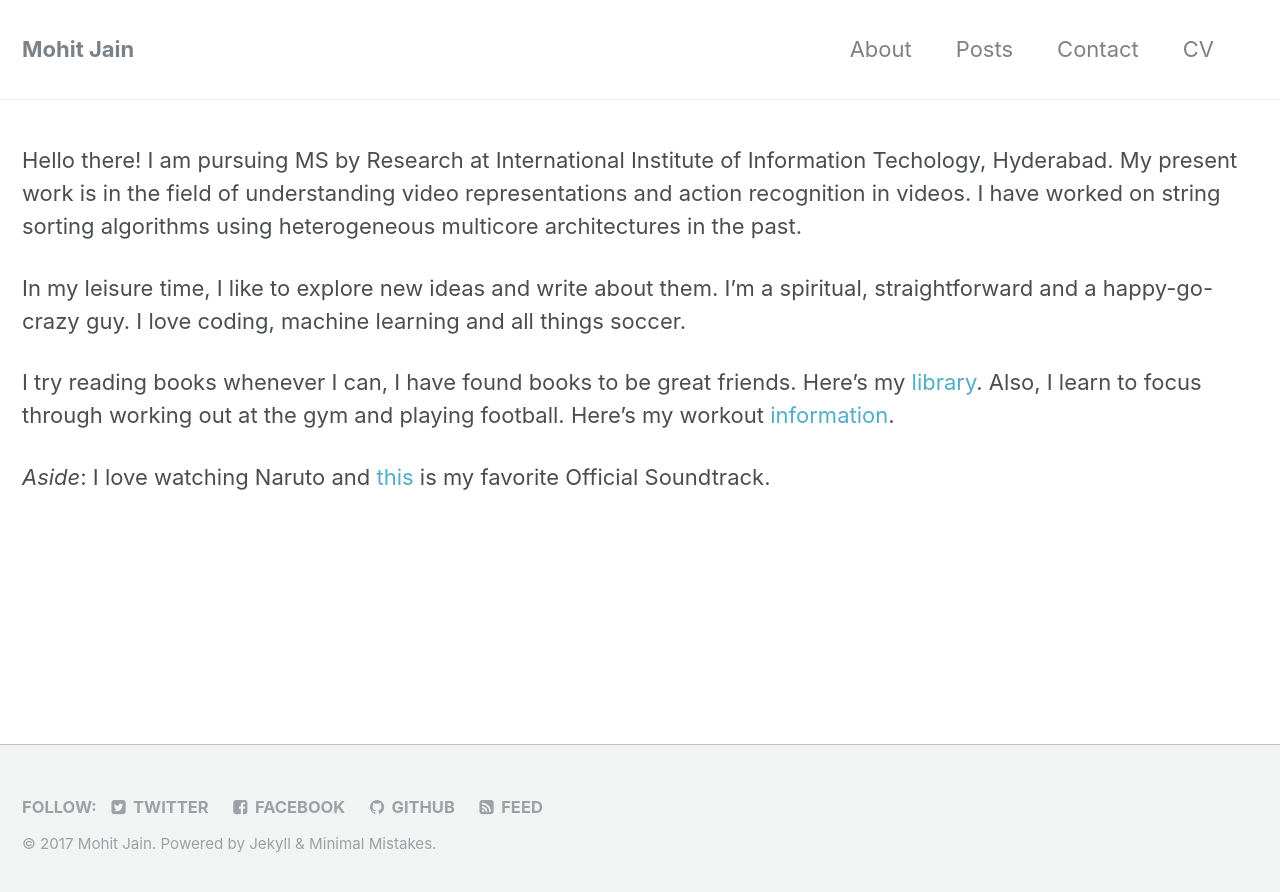
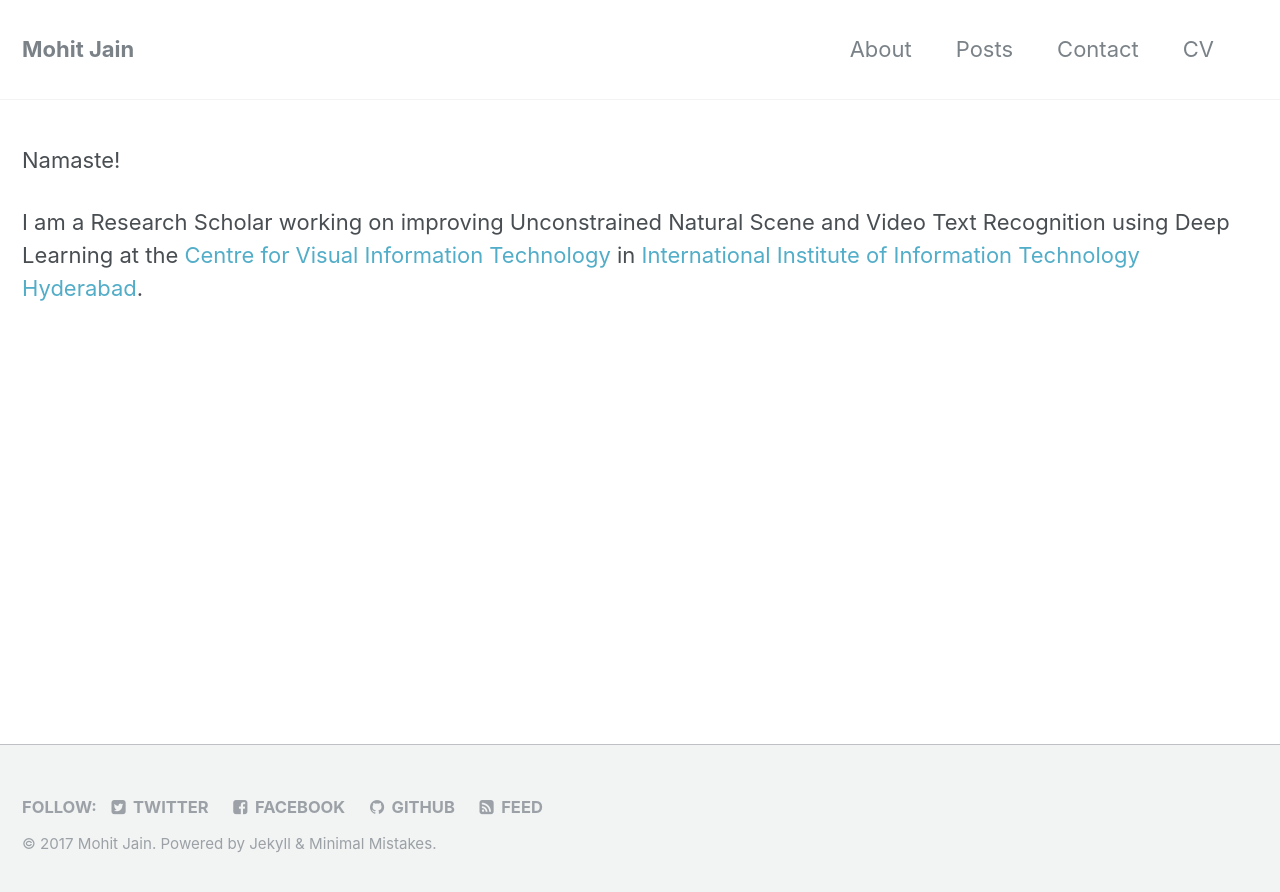
Before and after one commit to NightFury13/nightfury13.github.io, a Jekyll site: the page built from _pages/about.md, in a window 1280 px wide. Shown: the top 892 px of the page. Built offline with Jekyll 4.4.1, drawn with Linux system fonts in a browser that asks for light colours.

Commit message:
updating about page

```diff
--- a/_pages/about.md
+++ b/_pages/about.md
@@ -4,14 +4,6 @@ title: "About"
 permalink: /about/
 ---
 
-Hello there!
-I am pursuing MS by Research at International Institute of Information Techology, Hyderabad. My present work is
-in the field of understanding video representations and action recognition in videos. I have worked on
-string sorting algorithms using heterogeneous multicore architectures in the past.
+Namaste!
 
-In my leisure time, I like to explore new ideas and write about them. I'm a spiritual, straightforward and a
-happy-go-crazy guy. I love coding, machine learning and all things soccer.
-
-I try reading books whenever I can, I have found books to be great friends. Here's my [library](https://dracarys983.github.io/library). Also, I learn to focus through working out at the gym and playing football. Here's my workout [information](https://dracarys983.github.io/workout-logs).
-
-_Aside_: I love watching Naruto and [this](https://www.youtube.com/watch?v=HKl1mx7UIbE) is my favorite Official Soundtrack.
+I am a Research Scholar working on improving Unconstrained Natural Scene and Video Text Recognition using Deep Learning at the [Centre for Visual Information Technology](http://cvit.iiit.ac.in/) in [International Institute of Information Technology Hyderabad](https://iiit.ac.in/).
```
